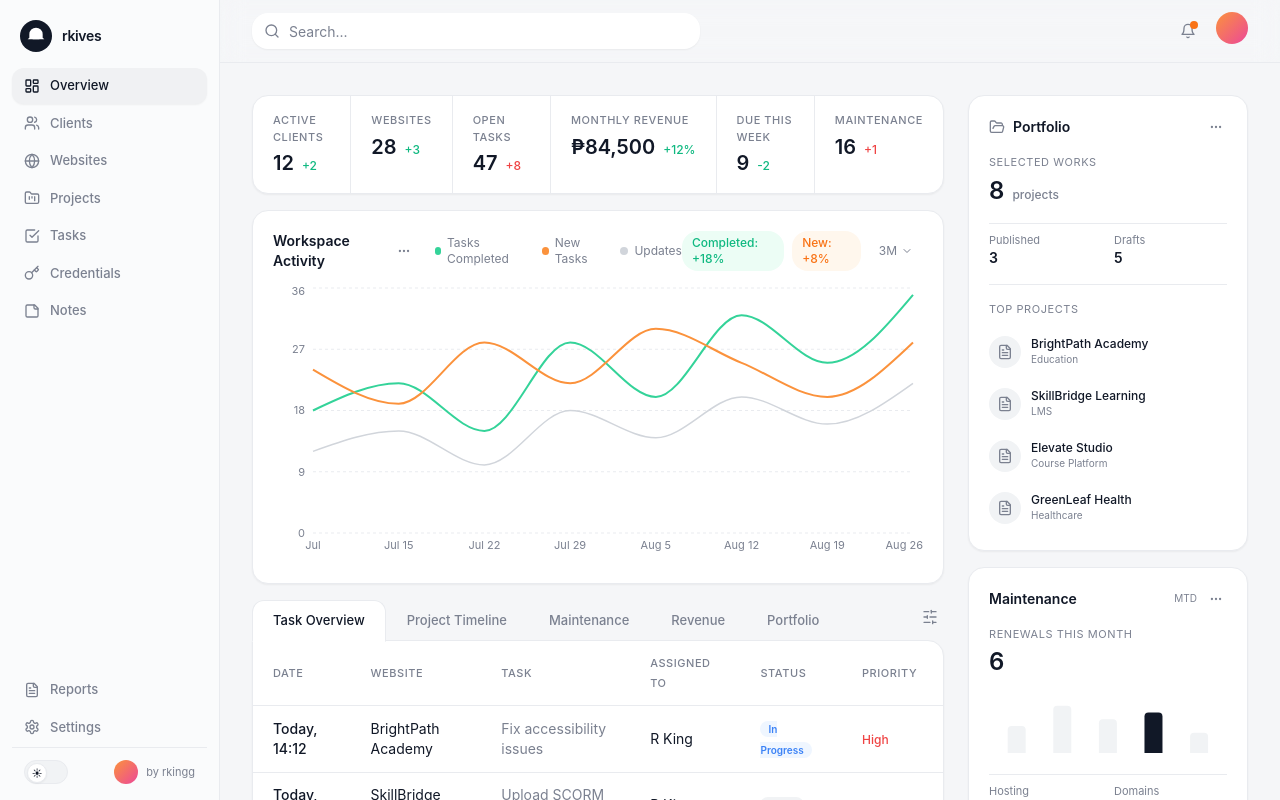
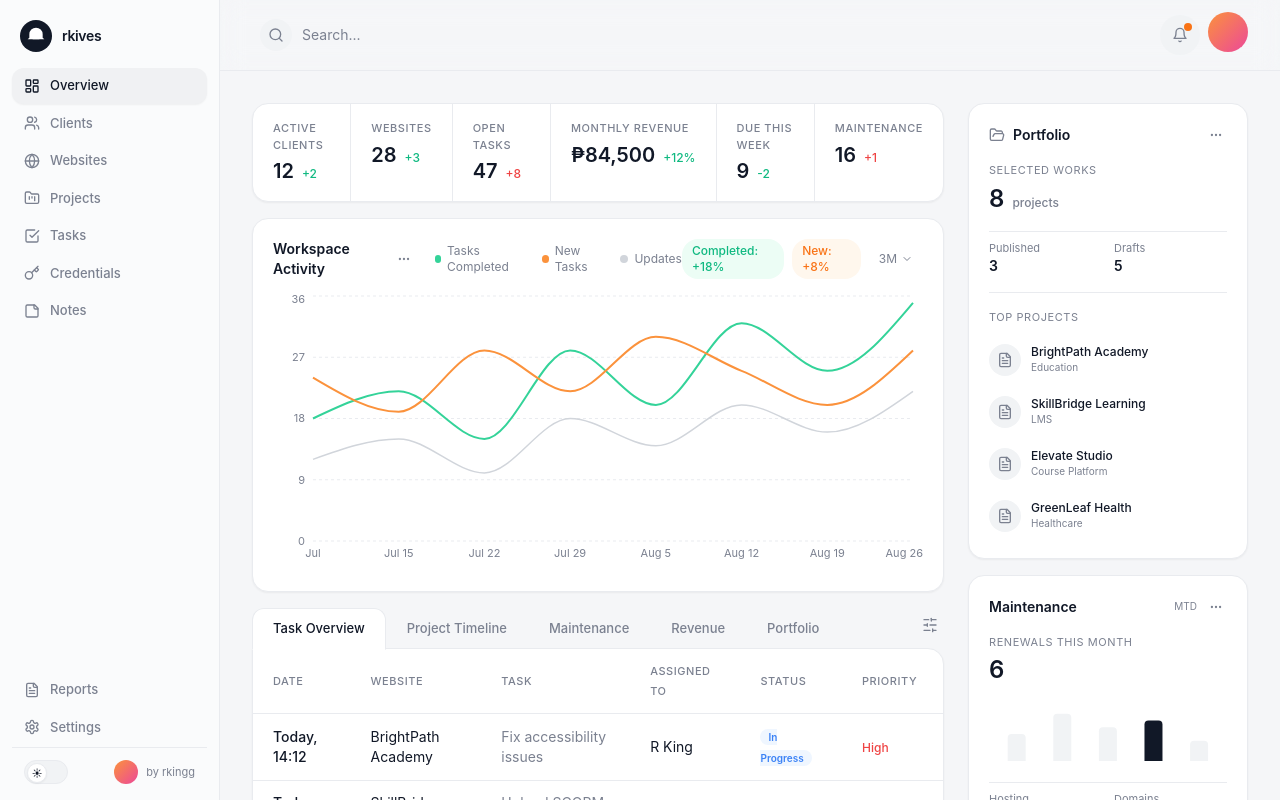
Before and after one commit to rkingg-dev/rkives, a Next.js app: page /dashboard in a window 1280 px wide. Shown: the top 800 px of the page. Built offline with nearby package versions, Linux system fonts and the light colour scheme.

Commit message:
Update search bar and notification bell to match reference design

```diff
--- a/src/components/layout/Navbar.tsx
+++ b/src/components/layout/Navbar.tsx
@@ -2,7 +2,6 @@
 
 import { useState, useRef, useEffect } from "react";
 import { Search, Bell, User, Settings, LogOut, CreditCard } from "lucide-react";
-import { Input } from "@/components/ui/input";
 import { cn } from "@/lib/utils";
 
 export default function Navbar() {
@@ -20,23 +19,26 @@ export default function Navbar() {
   return (
     <header className="sticky top-0 z-40 flex items-center justify-between px-8 py-3 bg-background/80 backdrop-blur-md border-b border-border">
       <div className="flex-1 max-w-md">
-        <div className="relative">
-          <Search className="absolute left-3 top-1/2 -translate-y-1/2 h-4 w-4 text-muted-foreground" />
-          <Input
+        <div className="relative flex items-center gap-2.5 bg-muted/60 rounded-full px-2 py-1.5">
+          <div className="h-8 w-8 rounded-full bg-muted flex items-center justify-center shrink-0">
+            <Search className="h-4 w-4 text-muted-foreground" />
+          </div>
+          <input
+            type="text"
             placeholder="Search..."
-            className="pl-9 bg-muted/50 border-transparent focus:border-border focus:bg-card h-9 placeholder:text-muted-foreground"
+            className="flex-1 bg-transparent text-sm placeholder:text-muted-foreground focus:outline-none"
           />
         </div>
       </div>
-      <div className="flex items-center gap-3">
-        <button className="relative p-2 rounded-lg hover:bg-muted transition-colors">
+      <div className="flex items-center gap-2">
+        <button className="relative h-10 w-10 rounded-full bg-muted flex items-center justify-center hover:bg-muted/80 transition-colors">
           <Bell className="h-4 w-4 text-muted-foreground" />
-          <span className="absolute top-1.5 right-1.5 h-2 w-2 rounded-full bg-orange-500" />
+          <span className="absolute top-2 right-2 h-2 w-2 rounded-full bg-orange-500" />
         </button>
         <div ref={ref} className="relative">
           <button
             onClick={() => setOpen(!open)}
-            className="h-8 w-8 rounded-full bg-gradient-to-br from-orange-400 to-pink-500 cursor-pointer ring-2 ring-transparent hover:ring-border transition-all"
+            className="h-10 w-10 rounded-full bg-gradient-to-br from-orange-400 to-pink-500 cursor-pointer hover:opacity-90 transition-opacity"
           />
           {open && (
             <div className="absolute right-0 top-full mt-2 w-48 bg-card border border-border rounded-xl shadow-lg py-1 z-50">
```
